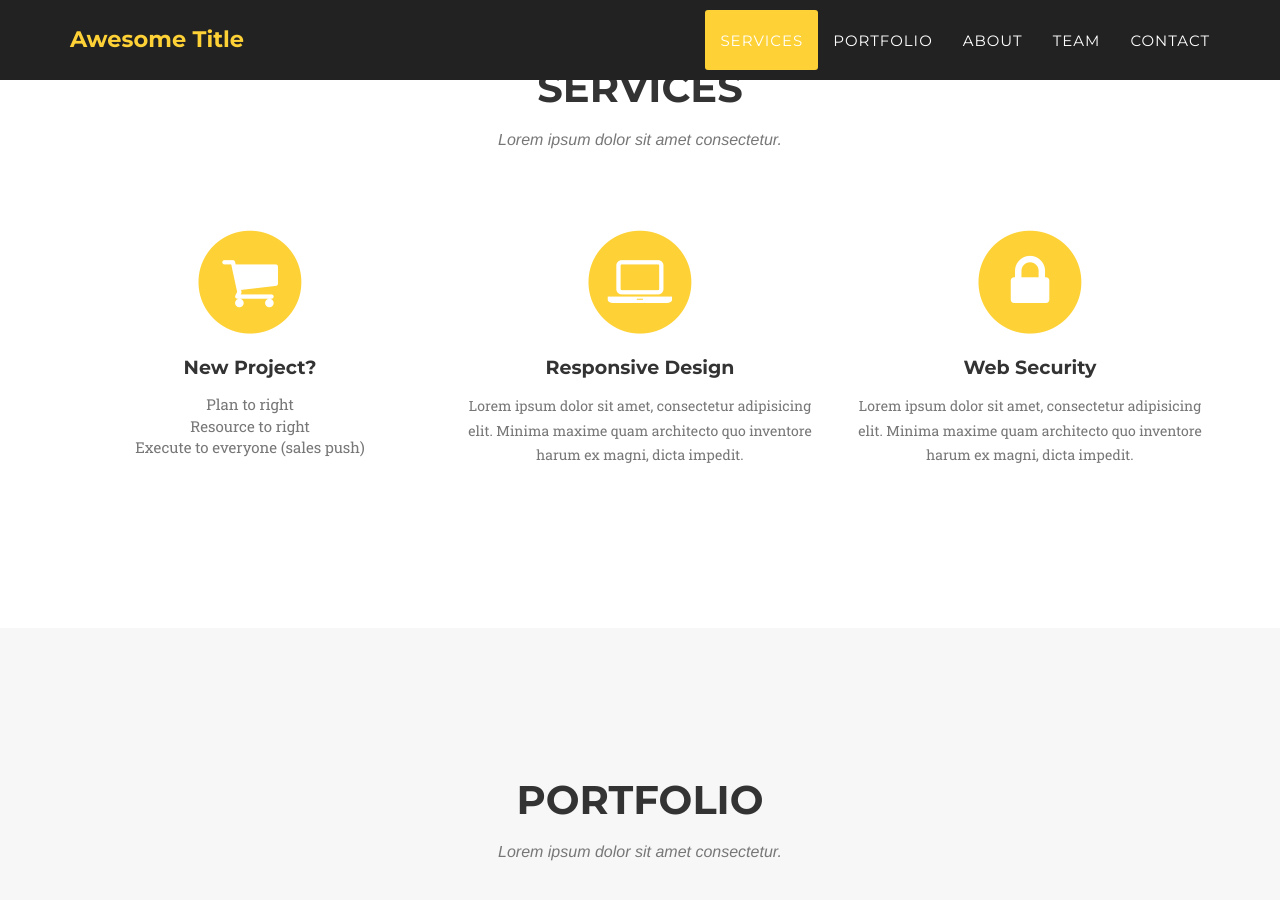
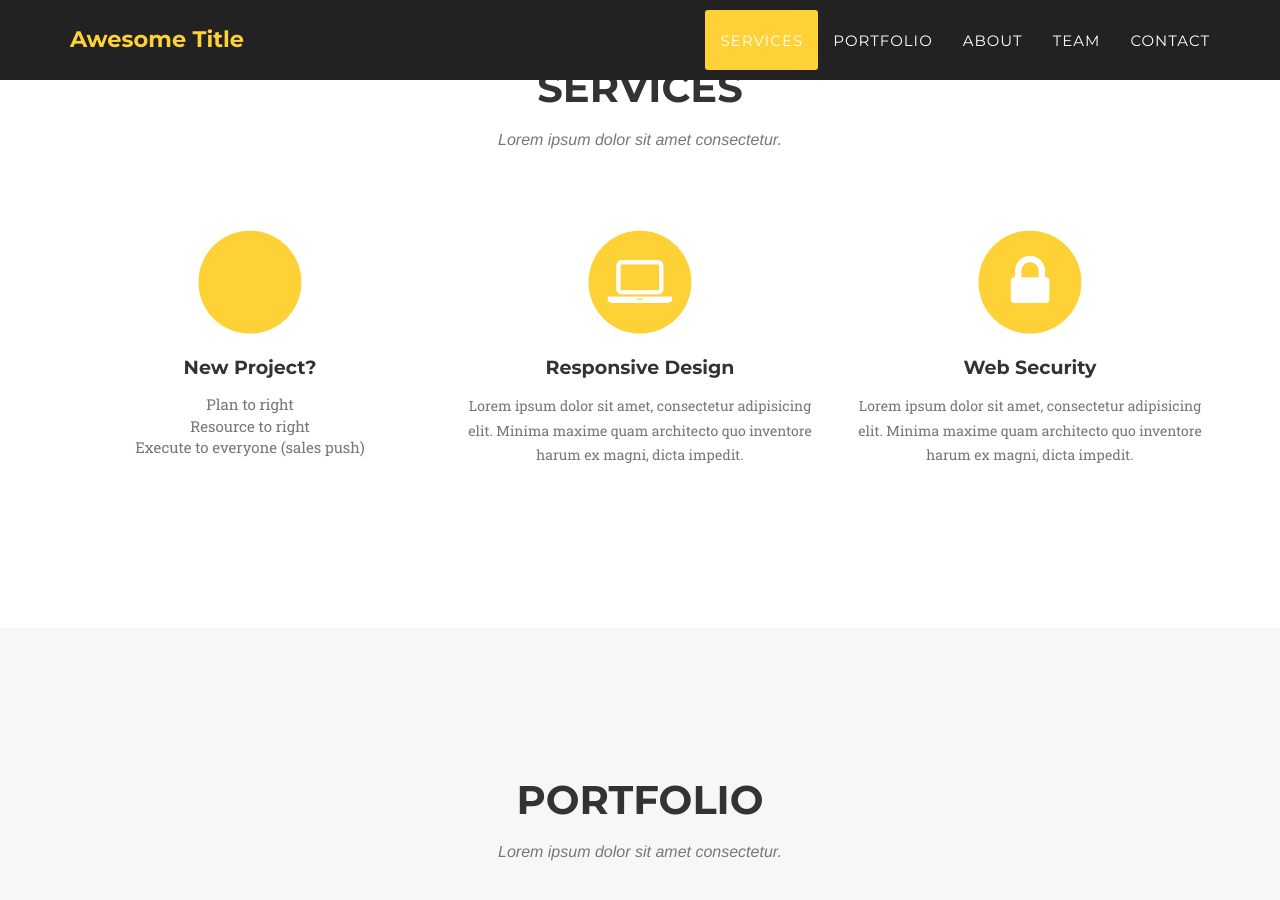
Before and after one commit to trent234/keatingwilson, a Jekyll site: the page built from index.html, in a window 1280 px wide and 900 px high, scrolled down 842 px. Built offline with Jekyll 4.4.1, drawn with Linux system fonts in a browser that asks for light colours; some web fonts are replaced.

Commit message:
style: update icon for new project service in services.html

```diff
--- a/_includes/services.html
+++ b/_includes/services.html
@@ -11,7 +11,7 @@
                 <div class="col-md-4">
                     <span class="fa-stack fa-4x">
                         <i class="fa fa-circle fa-stack-2x text-primary"></i>
-                        <i class="fa fa-shopping-cart fa-stack-1x fa-inverse"></i>
+                        <i class="fa-solid fa-diagram-project fa-stack-1x fa-inverse"></i>
                     </span>
                     <h4 class="service-heading">New Project?</h4>
                     <ul class="text-muted" style="list-style: none; padding-left: 0;">
```
